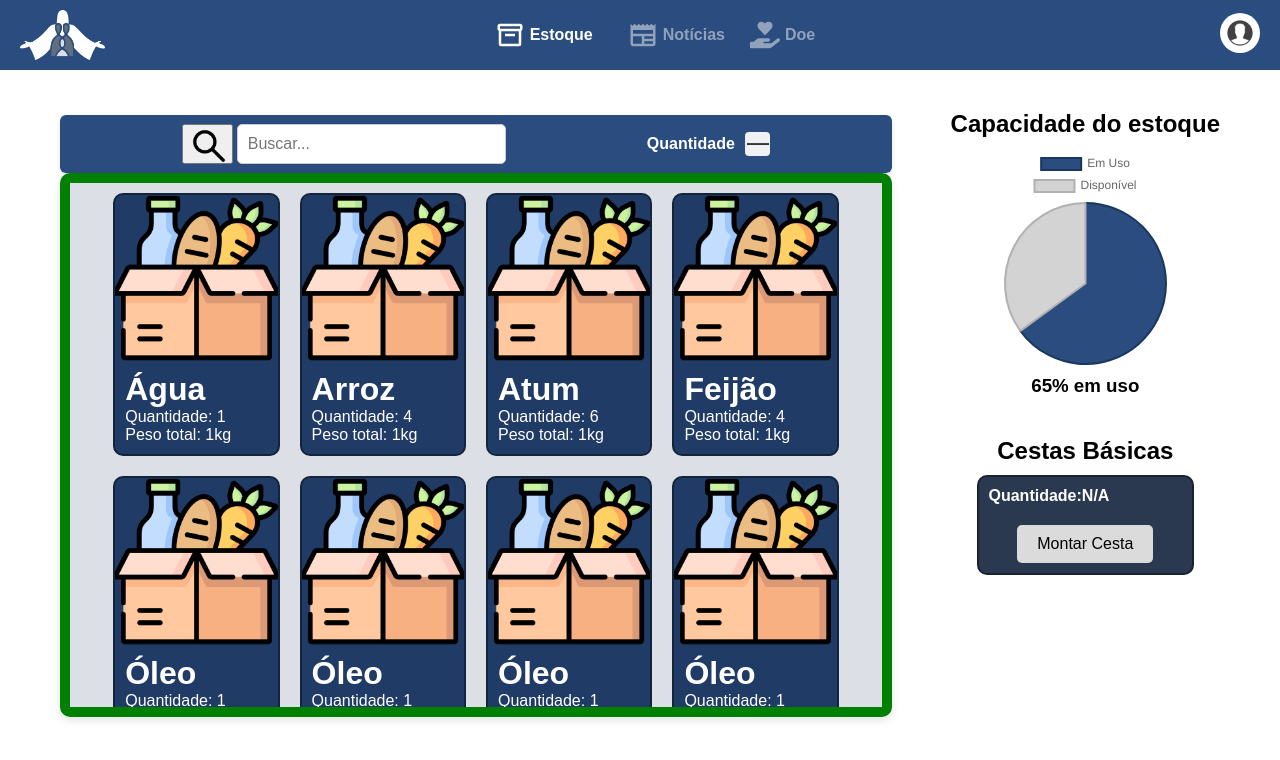
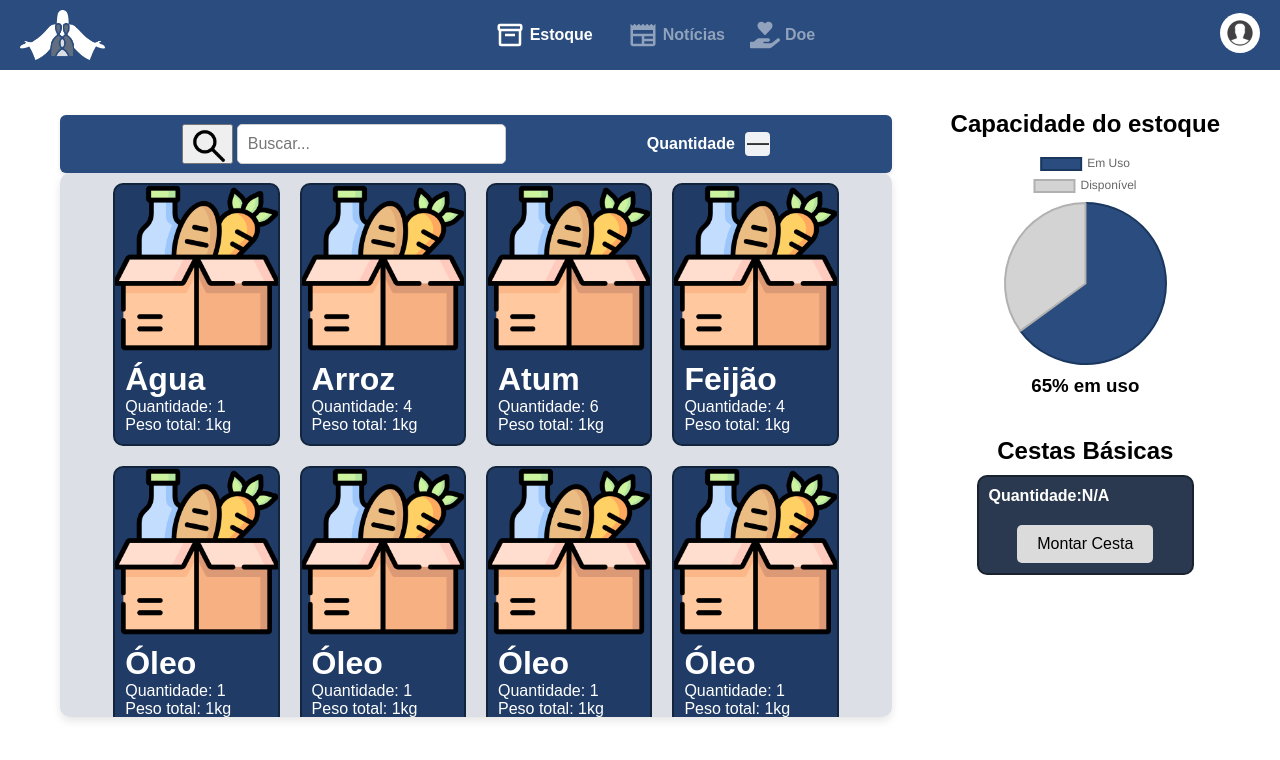
Before and after one commit to JesusIsKing-Tech/JK-FrontEnd, a React (Create React App) app in the folder front-jk/: page /estoque in a window 1280 px wide. Shown: the top 760 px of the page. Built offline with nearby package versions, Linux system fonts and the light colour scheme.

Commit message:
tirando o scroll do popup

```diff
--- a/front-jk/src/components/PopUp/PopUp.module.css
+++ b/front-jk/src/components/PopUp/PopUp.module.css
@@ -1,3 +1,7 @@
+::-webkit-scrollbar{
+    display: none;
+}
+
 .popupContainer {
     position: fixed; /* Fixa o pop-up em relação à tela */
     top: 0;
@@ -20,7 +24,7 @@
   /* min-height: 50%; */
     padding: 20px;
     box-shadow: 0 4px 8px rgba(0, 0, 0, 0.2);
-    max-height: 50vh;
+    max-height: 65vh;
     overflow-y: auto;
     position: relative;
     flex-direction: column;
--- a/front-jk/src/components/TelaEstoque/PopUpCard/PopUpCard.module.css
+++ b/front-jk/src/components/TelaEstoque/PopUpCard/PopUpCard.module.css
@@ -17,7 +17,7 @@
   border-radius: 10px;
   width: 90%;
   max-width: 500px;
-  min-height: 50vh;
+  min-height: 65vh;
   /* max-height: 20px; */
   padding: 20px;
   box-shadow: 0 4px 8px rgba(0, 0, 0, 0.2);
--- a/front-jk/src/pages/Estoque.jsx
+++ b/front-jk/src/pages/Estoque.jsx
@@ -24,7 +24,7 @@ const BoxDash = styled.div`
 `;
 
 const BoxCard = styled.div`
-  border: 10px solid green;
+  // border: 10px solid green;
   background-color: #DCE0E6;
   border-radius: 10px;
   box-shadow: 0 4px 8px rgba(0, 0, 0, 0.1);
```
